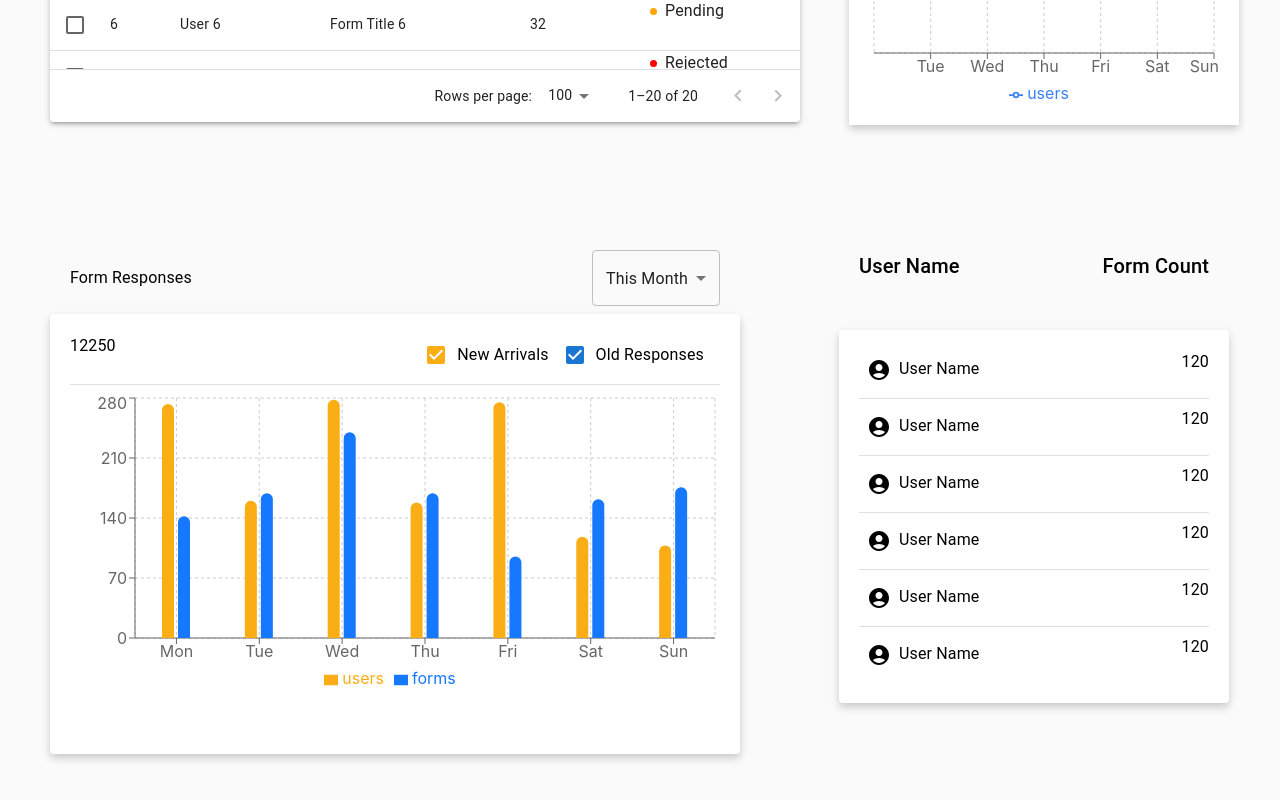
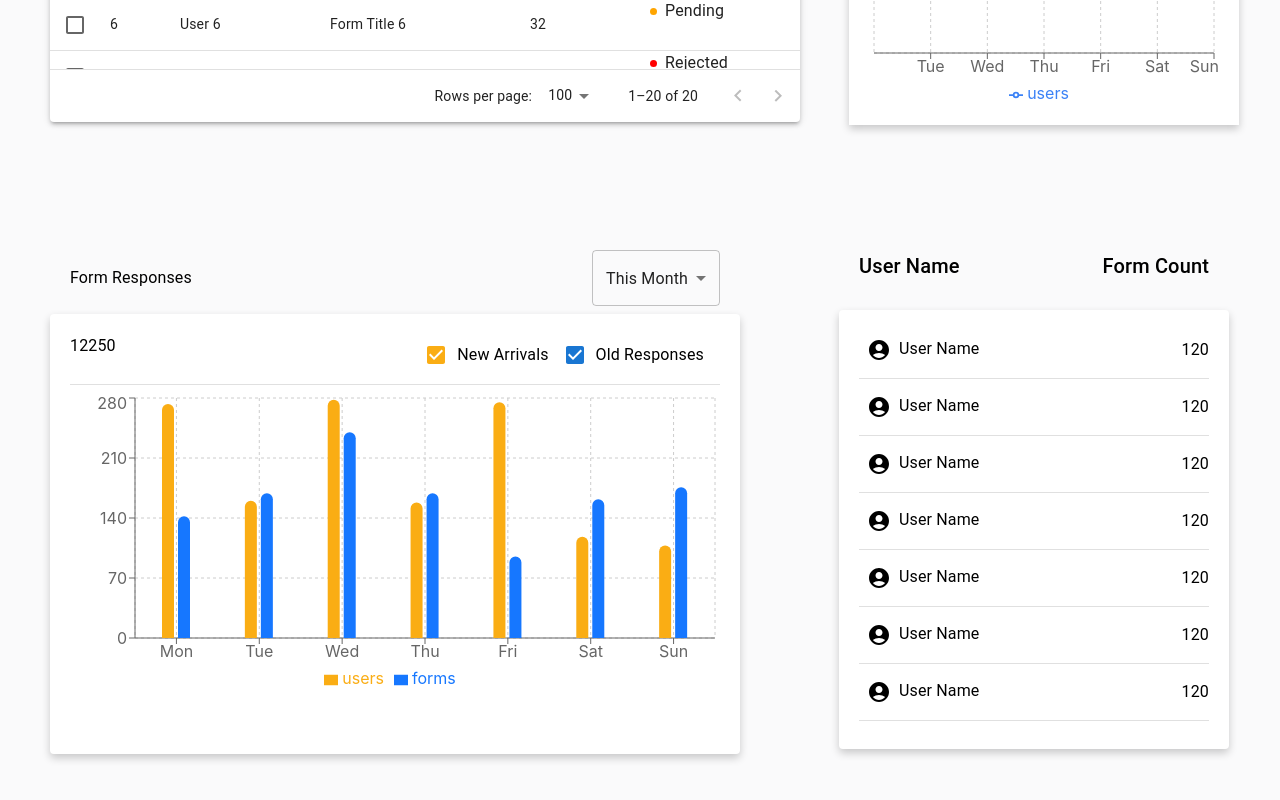
Before and after one commit to KEERTHANADURAISAM/gFormDashboardClient, a React (Create React App) app: page / in a window 1280 px wide. Shown: the part 448-1248 px from the top of the page. Built offline with nearby package versions, Linux system fonts and the light colour scheme.

Commit message:
card details added

```diff
--- a/src/pages/container/tableContainer/UserCardContainer.js
+++ b/src/pages/container/tableContainer/UserCardContainer.js
@@ -28,24 +28,25 @@ const UserCardContainer = () => {
         sx={{
           backgroundColor: "#FFFFFF",
           width: { xs: "100%", sm: "90%", md: "350px" }, // Responsive width
-          height: "auto", // Allow height to adjust based on content
           boxShadow: "0px 4px 8px rgba(0, 0, 0, 0.2)",
           padding: "20px",
-          marginTop: "40px",
+          marginTop: "20px",
           overflowY: "auto", // Allow scrolling if content overflows
           borderRadius: 1,
           maxHeight: { xs: "300px", sm: "400px", md: "500px" }, // Responsive height
         }}
       >
         <Box sx={{ display: "flex", flexDirection: "column", width: "100%" }}>
-          {Array.from({ length: 6 }).map((_, index) => (
+          {Array.from({ length: 7 }).map((_, index) => (
             <React.Fragment key={index}>
               <Box
                 sx={{
                   display: "flex",
                   justifyContent: "space-between",
-                  mb: 1,
+                  alignItems: "center", // Ensure items are vertically centered
+                  mb: 1, // Margin at the bottom for spacing
                   flexWrap: "wrap", // Allow items to wrap on smaller screens
+                  overflow:"hidden"
                 }}
               >
                 <Typography>
@@ -56,7 +57,7 @@ const UserCardContainer = () => {
                 </Typography>
                 <Typography>120</Typography>
               </Box>
-              {index < 5 && <Divider sx={{ mb: 1 }} />}
+              {index < 8 && <Divider sx={{ mb: 1 }} />} {/* Ensure Dividers are only between items */}
             </React.Fragment>
           ))}
         </Box>
--- a/src/pages/headers/Header.js
+++ b/src/pages/headers/Header.js
@@ -83,20 +83,17 @@ const Header = () => {
               horizontal: 'right',
             }}
           >
-            <Box sx={{ width: 200, p: 2 }}>
-              <Typography variant="h6" gutterBottom>
-                {currentUser.name}
-              </Typography>
+            <Box sx={{ width: 200}}>
+
+
+              <MenuItem>
+              <span>{currentUser.firstName} {currentUser.lastName}</span>
+              </MenuItem>
               <Divider />
-              <MenuItem onClick={handleClose}>
-                <span>{currentUser.firstName} {currentUser.lastName}</span>
-              </MenuItem>
               <MenuItem onClick={handleClose}>
                 <ExitToApp sx={{ mr: 1 }} /> Logout
               </MenuItem>
-              <MenuItem onClick={handleClose}>
-                <ExitToApp sx={{ mr: 1 }} /> Exit
-              </MenuItem>
+
             </Box>
           </Popover>
         </Box>
```
